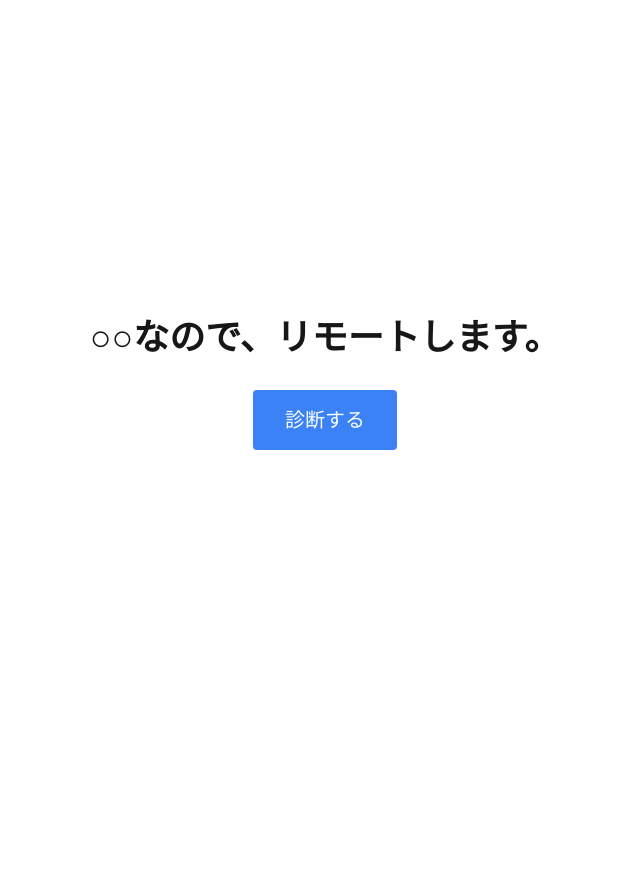
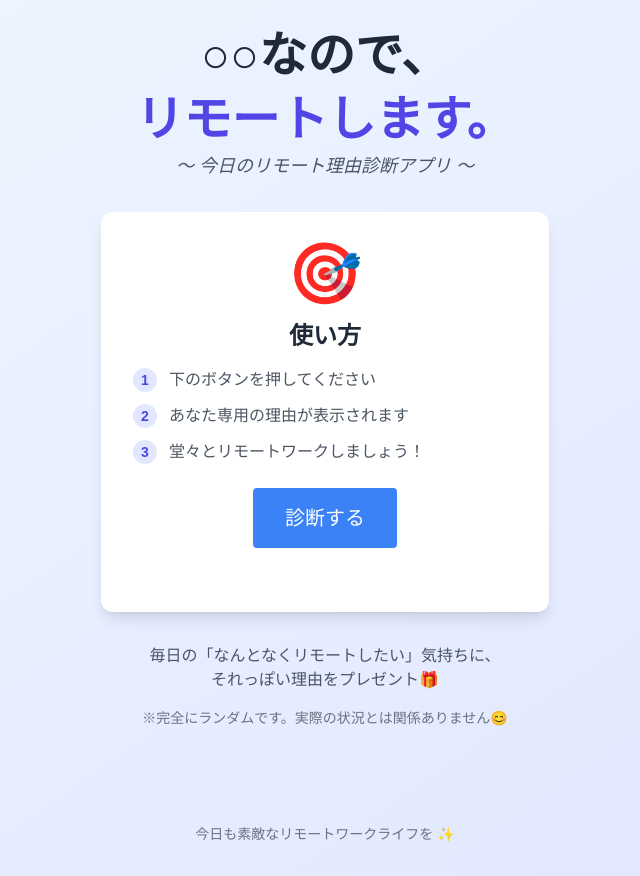
Before and after one commit to hiiragi17/remote-diagnosis-app, a Next.js app: page / in a window 1280 px wide. Shown: the whole page, without its empty margins (315-955 px from the left). Before the commit the page ends 800 px from the top, so only its background shows below. Built offline with nearby package versions, Linux system fonts and the light colour scheme.

Commit message:
add:TOP画面のデザインを追加

```diff
--- a/app/data/reasons.ts
+++ b/app/data/reasons.ts
@@ -7,5 +7,7 @@ export const reasons = [
     '大雪なので',
     '風邪気味なので',
     '宇宙人に攫われたので',
-    'いじめられている亀を助けたので'
+    'いじめられている亀を助けたので',
+    '隕石が家の前に落ちてきたので',
+    '天気が良いので',
 ];
--- a/app/page.tsx
+++ b/app/page.tsx
@@ -4,14 +4,65 @@ import DiagnosisButton from './components/DiagnosisButton';
 
 export default function Home() {
   return (
-    <div className="min-h-screen flex items-center justify-center p-4">
-      <div className="text-center">
-        <h1 className="text-4xl font-bold mb-8">
-          ○○なので、リモートします。
+    <div className="min-h-screen bg-gradient-to-br from-blue-50 to-indigo-100">
+      {/* ヘッダー */}
+      <header className="text-center py-8">
+        <h1 className="text-5xl font-bold text-gray-800 mb-4">
+          ○○なので、
         </h1>
+        <h2 className="text-5xl font-bold text-indigo-600 mb-2">
+          リモートします。
+        </h2>
+        <p className="text-lg text-gray-600 italic">
+          〜 今日のリモート理由診断アプリ 〜
+        </p>
+      </header>
 
-        <DiagnosisButton />
-      </div>
+      {/* メインコンテンツ */}
+      <main className="flex flex-col items-center justify-center px-4">
+        {/* アプリ説明カード */}
+        <div className="bg-white rounded-xl shadow-lg p-8 max-w-md w-full mb-8">
+          <div className="text-center mb-6">
+            <div className="text-6xl mb-4">🎯</div>
+            <h3 className="text-2xl font-bold text-gray-800 mb-4">
+              使い方
+            </h3>
+            <div className="text-left space-y-3 text-gray-600">
+              <div className="flex items-center">
+                <span className="bg-indigo-100 text-indigo-600 w-6 h-6 rounded-full flex items-center justify-center text-sm font-bold mr-3">1</span>
+                <span>下のボタンを押してください</span>
+              </div>
+              <div className="flex items-center">
+                <span className="bg-indigo-100 text-indigo-600 w-6 h-6 rounded-full flex items-center justify-center text-sm font-bold mr-3">2</span>
+                <span>あなた専用の理由が表示されます</span>
+              </div>
+              <div className="flex items-center">
+                <span className="bg-indigo-100 text-indigo-600 w-6 h-6 rounded-full flex items-center justify-center text-sm font-bold mr-3">3</span>
+                <span>堂々とリモートワークしましょう！</span>
+              </div>
+            </div>
+          </div>
+
+          <DiagnosisButton />
+        </div>
+        {/* 説明テキスト */}
+        <div className="max-w-md text-center">
+          <p className="text-gray-600 mb-4">
+            毎日の「なんとなくリモートしたい」気持ちに、
+            <br />
+            それっぽい理由をプレゼント🎁
+          </p>
+          <p className="text-sm text-gray-500">
+            ※完全にランダムです。実際の状況とは関係ありません😊
+          </p>
+        </div>
+      </main>
+      {/* フッター */}
+      <footer className="text-center py-8 mt-16">
+        <p className="text-gray-500 text-sm">
+          今日も素敵なリモートワークライフを ✨
+        </p>
+      </footer>
     </div>
   );
 }
```
